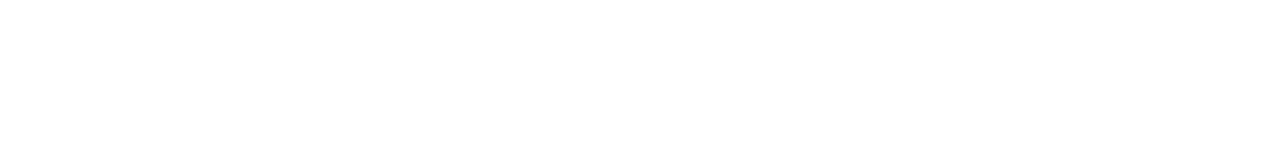
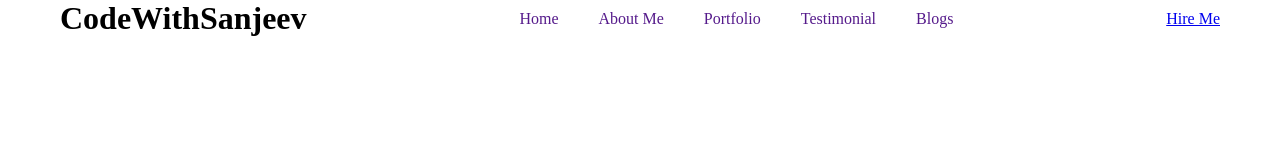
Before and after one commit to codewithsanjeev/portfolio, a website: page index.html in a window 1280 px wide. Drawn offline with Linux system fonts and the light colour scheme.

Commit message:
Some SCSS Added to the Portofolio

```diff
--- /dev/null
+++ b/css/scss/_colors.scss
@@ -0,0 +1,2 @@
+$primary: rgb(17, 202, 226);
+$secondry: rgb(0, 127, 177);
--- /dev/null
+++ b/css/scss/_header.scss
@@ -0,0 +1,24 @@
+* {
+  margin: 0;
+  padding: 0;
+}
+
+.header-wrapper {
+  display: flex;
+}
+
+.site-nav {
+  ul {
+    display: flex;
+    li {
+      list-style: none;
+      a {
+        text-decoration: none;
+        padding: 0px 20px;
+        &:hover {
+          color: $secondry;
+        }
+      }
+    }
+  }
+}
--- /dev/null
+++ b/css/scss/_utility.scss
@@ -0,0 +1,15 @@
+.wrapper {
+  max-width: 1160px;
+}
+
+.m-auto {
+  margin: auto;
+}
+
+.alignItemsCenter {
+  align-items: center;
+}
+
+.justifyBetween {
+  justify-content: space-between;
+}
--- a/index.html
+++ b/index.html
@@ -5,11 +5,36 @@
     <meta charset="UTF-8">
     <meta http-equiv="X-UA-Compatible" content="IE=edge">
     <meta name="viewport" content="width=device-width, initial-scale=1.0">
+    <link rel="stylesheet" href="style.css">
     <title>Portfolio Site</title>
 </head>
 
 <body>
+    <header>
+        <!-- Specified width based Wrapper -->
+        <div class="wrapper header-wrapper m-auto alignItemsCenter justifyBetween">
 
+            <div class="site-logo">
+                <h1>CodeWithSanjeev</h1>
+            </div>
+
+            <nav class="site-nav">
+                <ul>
+                    <li><a href="">Home</a></li>
+                    <li><a href="">About Me</a></li>
+                    <li><a href="">Portfolio</a></li>
+                    <li><a href="">Testimonial</a></li>
+                    <li><a href="">Blogs</a></li>
+                </ul>
+            </nav>
+
+            <div class="hire-me">
+                <a href="#">Hire Me</a>
+            </div>
+        </div>
+
+    </header>
+    <!-- header -->
 </body>
 
 </html>
--- /dev/null
+++ b/style.scss
@@ -0,0 +1,5 @@
+@import "./css/scss/colors";
+@import "./css/scss/variables";
+@import "./css/scss/utility";
+@import "./css/scss/fonts";
+@import "./css/scss/header";
```
Also changed, not shown: package.json (added, +20 -0 lines), css/scss/_fonts.scss (added), css/scss/_variables.scss (added), style.css (added), 2 other files.
